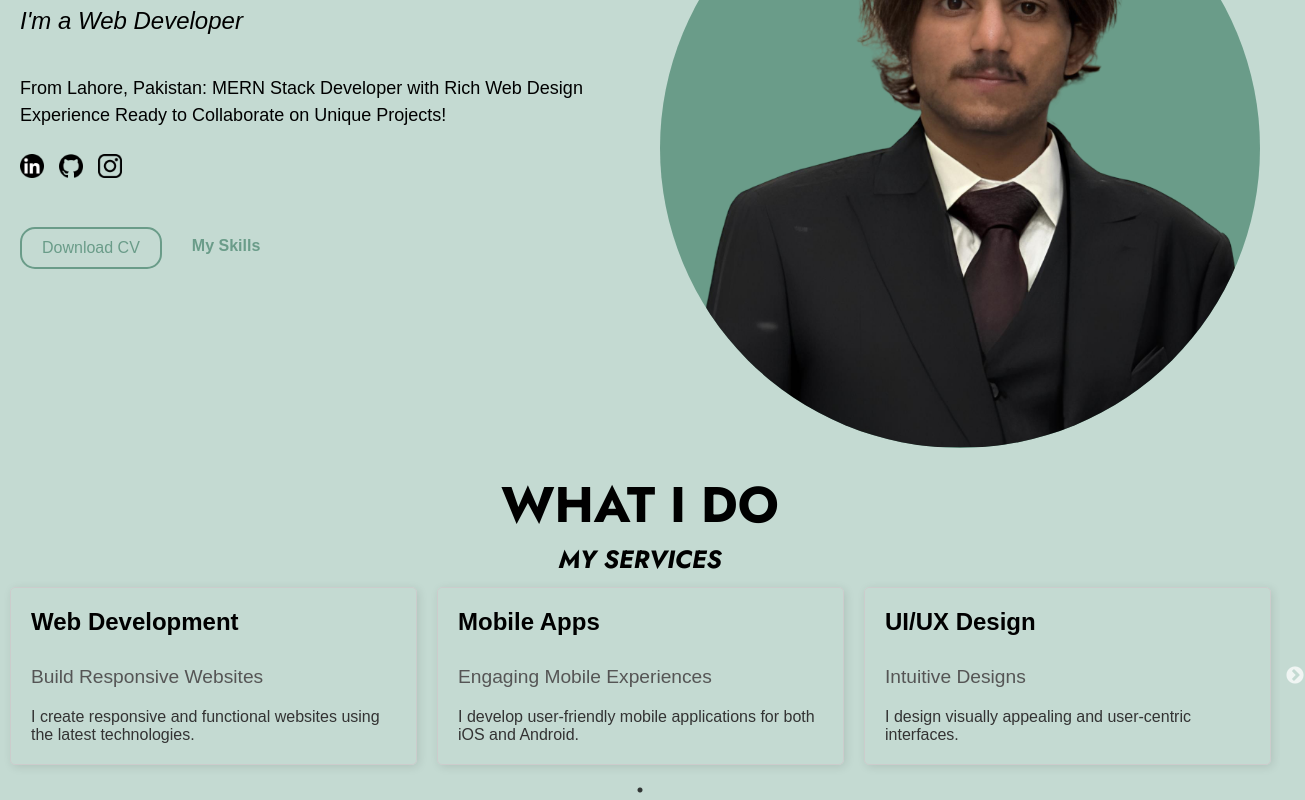
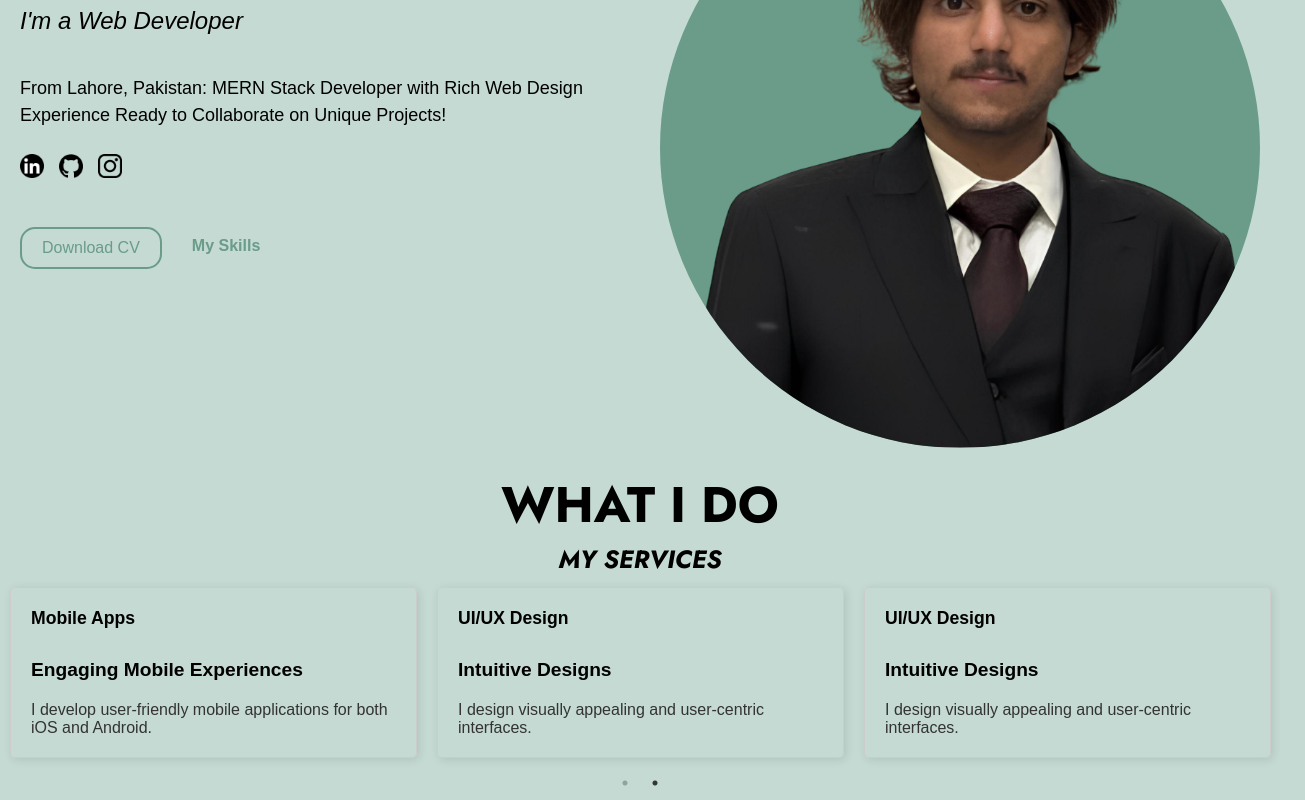
Before and after one commit to Daniyal-Wajid/DaniyalWajid, a React (Create React App) app in the folder client/: page / in a window 1280 px wide. Shown: the part 246-1046 px from the top of the page, 1305 px wide, since content can reach past the window. Built offline with nearby package versions, Linux system fonts and the light colour scheme.

Commit message:
Header carousel

```diff
--- a/client/src/components/ServiceCard.jsx
+++ b/client/src/components/ServiceCard.jsx
@@ -18,7 +18,6 @@ const ServiceCard = ({ heading, subheading, text }) => {
     };
 
     window.addEventListener('scroll', handleScroll);
-    // Clean up the event listener on component unmount
     return () => window.removeEventListener('scroll', handleScroll);
   }, []);
 
--- a/client/src/components/Services.jsx
+++ b/client/src/components/Services.jsx
@@ -1,4 +1,4 @@
-import React from 'react';
+import React, { useEffect, useState } from 'react';
 import Slider from 'react-slick';
 import ServiceCard from './ServiceCard';
 import './styles.css';
@@ -6,6 +6,9 @@ import "slick-carousel/slick/slick.css";
 import "slick-carousel/slick/slick-theme.css";
 
 const Services = () => {
+  const [headingVisible, setHeadingVisible] = useState(false);
+  const [subheadingVisible, setSubheadingVisible] = useState(false);
+
   const cardData = [
     {
       heading: 'Web Development',
@@ -21,21 +24,46 @@ const Services = () => {
       heading: 'UI/UX Design',
       subheading: 'Intuitive Designs',
       text: 'I design visually appealing and user-centric interfaces.'
-    }
+    },
+    {
+        heading: 'UI/UX Design',
+        subheading: 'Intuitive Designs',
+        text: 'I design visually appealing and user-centric interfaces.'
+      }
   ];
 
   const settings = {
     dots: true,
     infinite: true,
+    autoplay:true,
     speed: 500,
     slidesToShow: 3,
-    slidesToScroll: 3
+    slidesToScroll: 3,
+    arrows: false, // Disable next and previous arrows
   };
+
+  useEffect(() => {
+    const handleScroll = () => {
+      const headingPosition = document.querySelector('.service-heading').getBoundingClientRect().top;
+      const subheadingPosition = document.querySelector('.service-subheading').getBoundingClientRect().top;
+      const windowHeight = window.innerHeight;
+
+      if (headingPosition < windowHeight) {
+        setHeadingVisible(true);
+      }
+      if (subheadingPosition < windowHeight) {
+        setSubheadingVisible(true);
+      }
+    };
+
+    window.addEventListener('scroll', handleScroll);
+    return () => window.removeEventListener('scroll', handleScroll);
+  }, []);
 
   return (
     <div>
-      <div className='service-heading'>What I Do</div>
-      <div className='service-subheading'>My Services</div>
+      <div className={`service-heading ${headingVisible ? 'fade-in' : ''}`}>What I Do</div>
+      <div className={`service-subheading ${subheadingVisible ? 'fade-in' : ''}`}>My Services</div>
 
       <div className="slider-container">
         <Slider {...settings}>
--- a/client/src/components/styles.css
+++ b/client/src/components/styles.css
@@ -311,30 +311,42 @@ body {
     border-radius: 5px;
     box-shadow: 2px 2px 10px rgba(0, 0, 0, 0.1);
     margin: 10px;
-    opacity: 0; /* Start hidden */
-    transform: translateY(20px); /* Start slightly below */
-    transition: opacity 1.5s ease, transform 1.5s ease; /* Transition for smooth appearance */
+    opacity: 0;
+    transform: translateY(20px);
+    transition: opacity 1.5s ease, transform 1.5s ease;
   }
 
   .fade-in {
-    opacity: 1; /* Fully visible */
-    transform: translateY(0); /* Move to original position */
+    opacity: 1;
+    transform: translateY(0);
   }
-
 
   .card-heading {
     padding-bottom: 30px;
-    font-size: 1.5em;
+    font-size: 1.1em;
     font-weight: bold;
   }
 
   .card-subheading {
+    font-weight: bold;
     padding: 0px 20px 20px 0px;
     font-size: 1.2em;
-    color: #555;
   }
 
   .card-text {
     font-size: 1em;
     color: #333;
   }
+
+  .service-heading,
+.service-subheading {
+  opacity: 0;
+  transform: translateY(20px);
+  transition: opacity 1.5s ease, transform 1.5s ease;
+}
+
+.service-heading.fade-in,
+.service-subheading.fade-in {
+  opacity: 1;
+  transform: translateY(0);
+}
```
